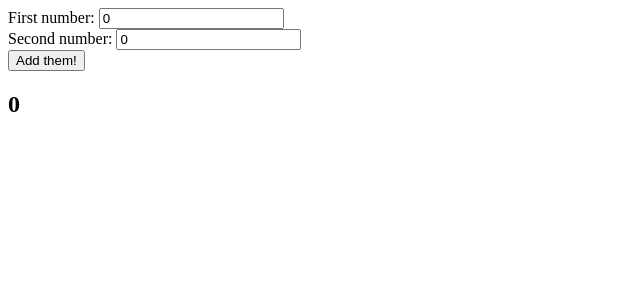
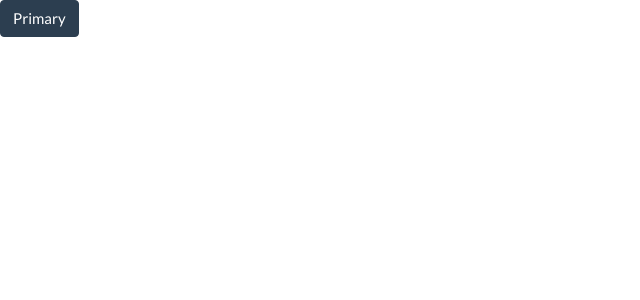
Before and after one commit to iangerolamo/minhas-financas-frontend, a React (Create React App) app: page / in a window 1280 px wide. Shown: the top 300 px of the page, without its empty margins (0-640 px from the left). Built offline with nearby package versions, Linux system fonts and the light colour scheme.

Commit message:
Instalando e testando o Bootswatch/Bootstrap

```diff
--- a/package.json
+++ b/package.json
@@ -6,6 +6,7 @@
     "@testing-library/jest-dom": "^5.11.4",
     "@testing-library/react": "^11.1.0",
     "@testing-library/user-event": "^12.1.10",
+    "bootswatch": "^4.6.0",
     "react": "^17.0.2",
     "react-dom": "^17.0.2",
     "react-scripts": "4.0.3",
--- a/src/App.js
+++ b/src/App.js
@@ -1,37 +1,9 @@
-import { useState } from 'react';
+import 'bootswatch/dist/flatly/bootstrap.css';
 
 function App() {
-
-  const [number1, setNumber1] = useState(0);
-  const [number2, setNumber2] = useState(0);
-  const [total, setTotal] = useState(0);
-
- function calculateTotal() {
-   setTotal(number1 + number2);
- }
-
   return (
     <div>
-      <label>First number: </label>
-        <input
-          type="number"
-          value={number1}
-          onChange={e => setNumber1(+e.target.value)}
-
-        />
-      <br />
-      <label>Second number: </label>
-        <input
-          type="number"
-          value={number2}
-          onChange={e => setNumber2(+e.target.value)}
-        />
-      <br />
-      <button onClick={calculateTotal}>
-        Add them!
-      </button>
-
-      <h2>{total}</h2>
+      <button type="button" className="btn btn-primary">Primary</button>
     </div>
   );
 }
```
Also changed, not shown: 1 other file (tests, documents, lock files or other folders).
